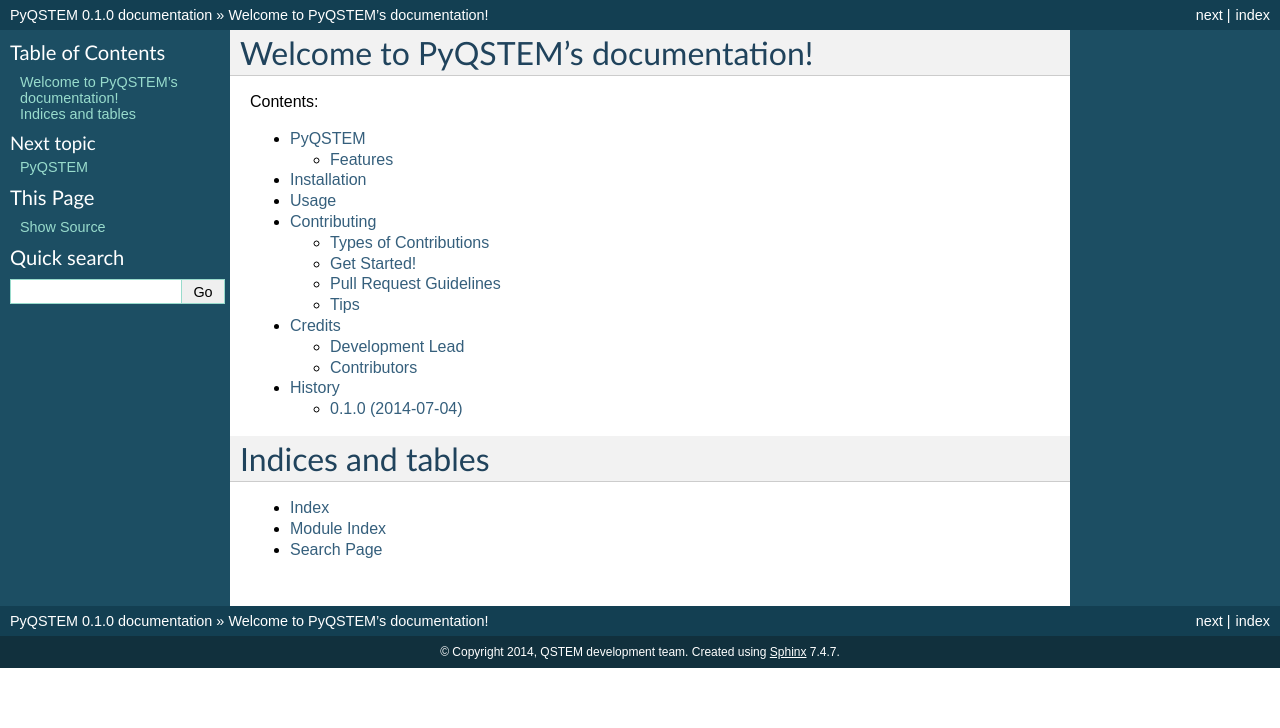
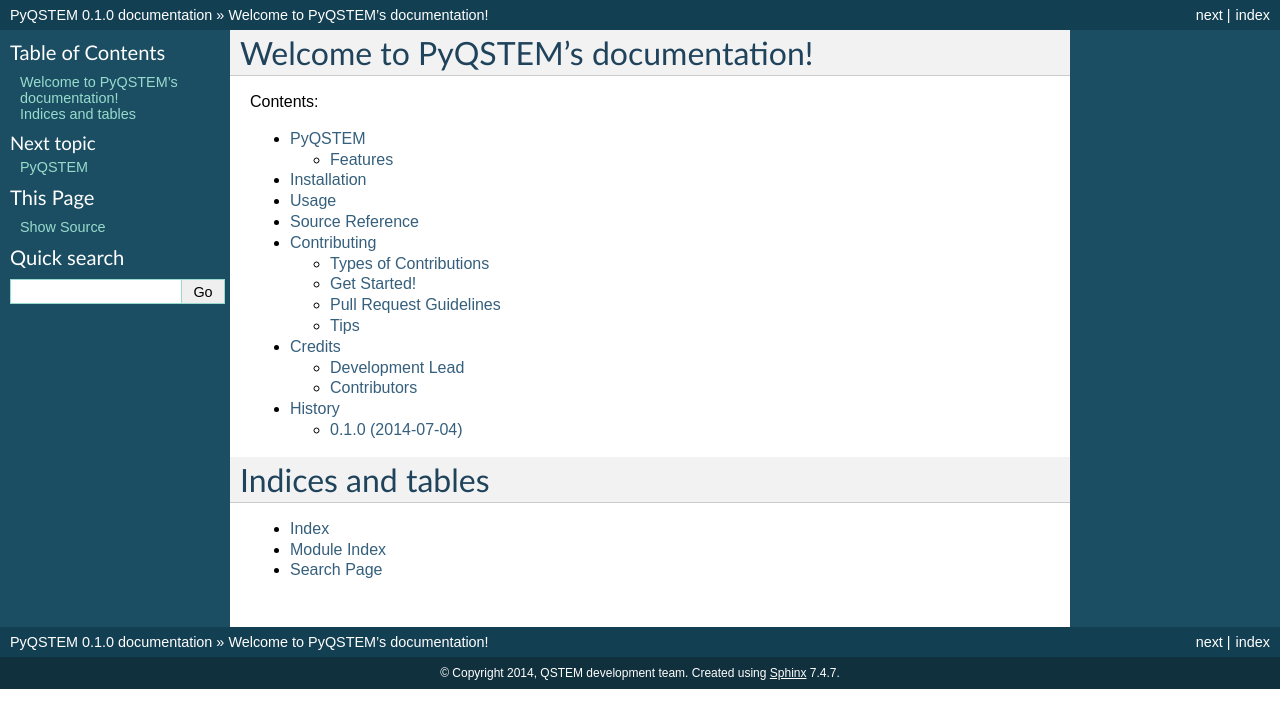
Before and after one commit to msarahan/pyqstem, a Sphinx documentation site: the page built from docs/index.rst, in a window 1280 px wide. Shown: the top 728 px of the page. Built offline with Sphinx 7.4.7, drawn with Linux system fonts in a browser that asks for light colours.

Commit message:
Add source reference to docs
(automatically generated from docstrings)

```diff
--- a/docs/index.rst
+++ b/docs/index.rst
@@ -14,6 +14,7 @@
    readme
    installation
    usage
+   source_reference
    contributing
    authors
    history
--- /dev/null
+++ b/docs/source_reference.rst
@@ -0,0 +1,5 @@
+=================
+Source Reference
+=================
+
+   .. include:: modules.rst
```
Also changed, not shown: docs/usage.rst (line endings or trailing spaces).
